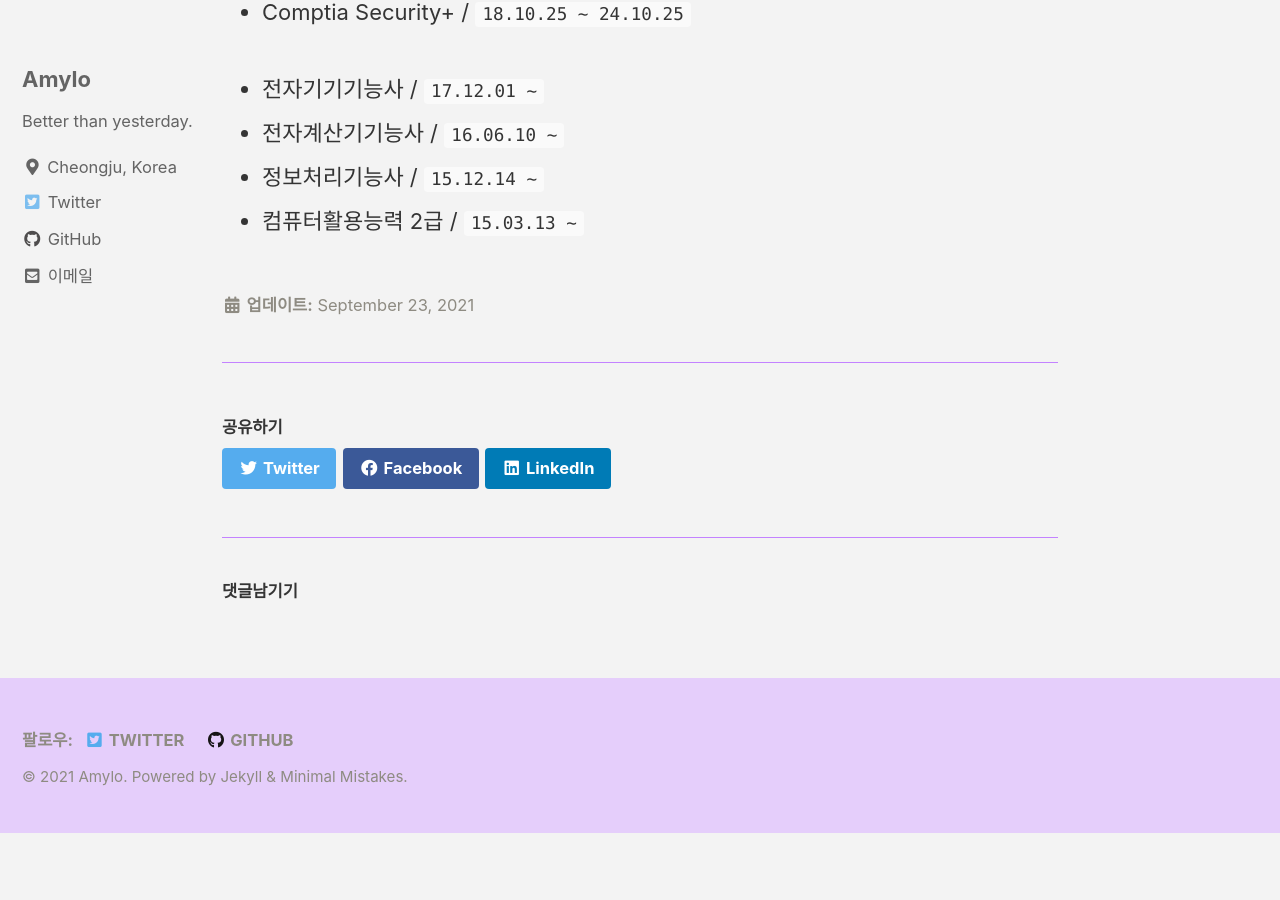
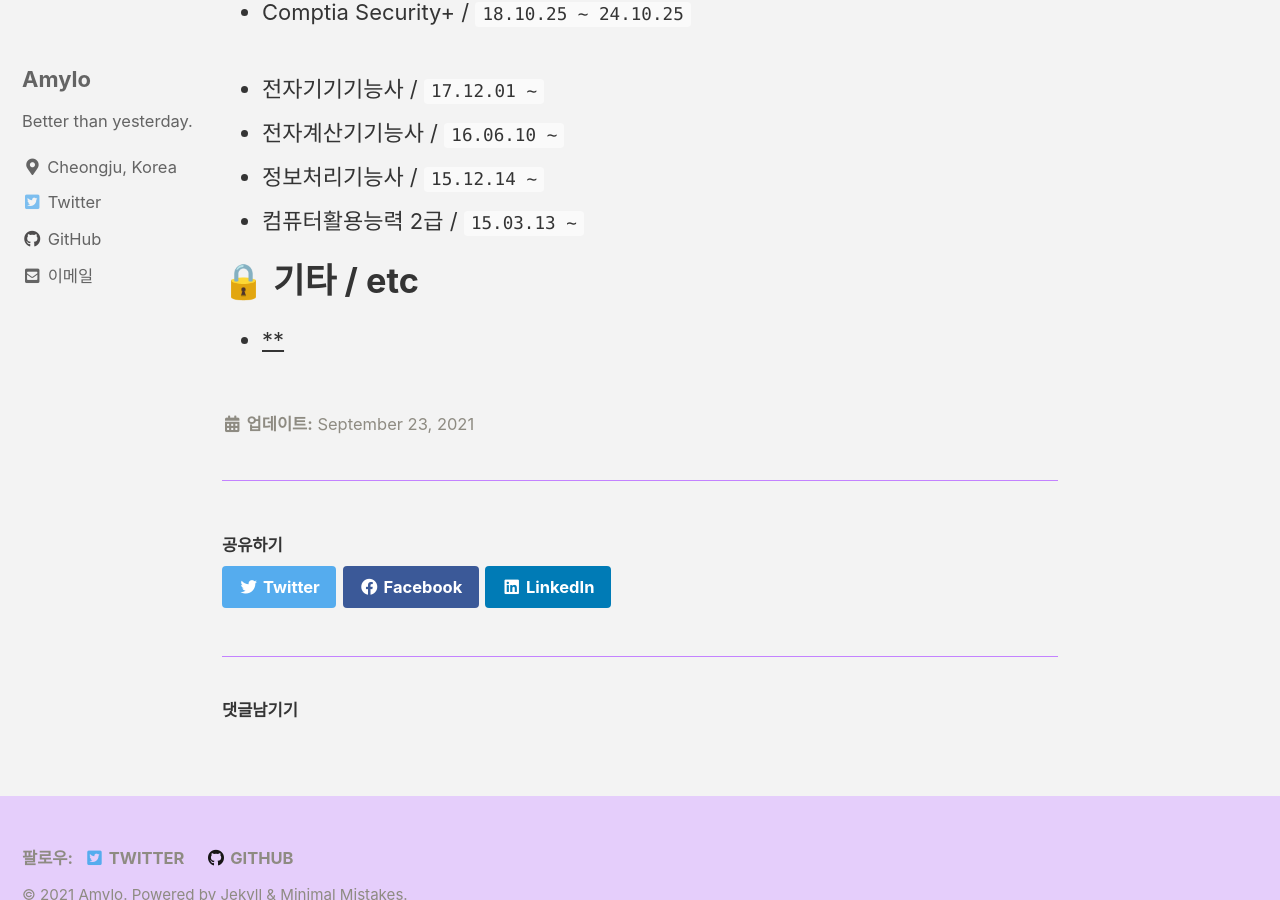
Before and after one commit to Amylo-jh/Amylo-blog, a Jekyll site: the page built from _pages/about.md, in a window 1280 px wide and 900 px high, scrolled down 1238 px. Built offline with Jekyll 4.4.1, drawn with Linux system fonts in a browser that asks for light colours; cached includes are drawn as plain includes; comment, search, counter and statistics services are not loaded; before the commit the page ends 2071 px from its top, so only the background shows below that.

Commit message:
add timer link to about page

```diff
--- a/_pages/about.md
+++ b/_pages/about.md
@@ -52,6 +52,8 @@ Interested in :
  - 컴퓨터활용능력 2급 / `15.03.13 ~`
 <!-- - 항공전자정비기능사 / `17.06.23 ~` -->
 
+# 🔒 기타 / etc
+ - [**](https://amylo-jh.github.io/Freedom-remain-time/)
 
 <!--
 주요 경험 이력
```
